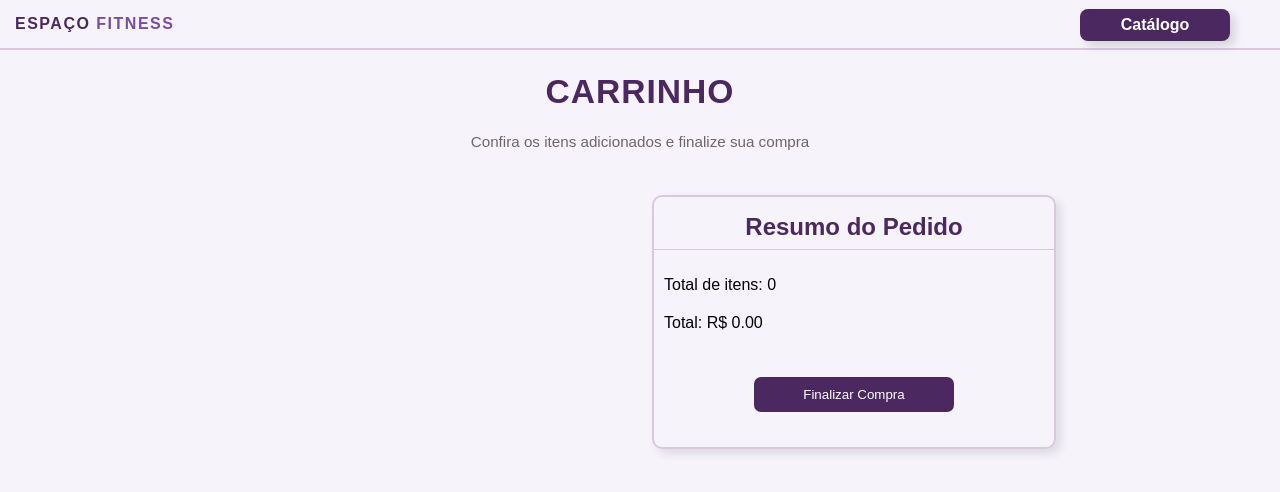
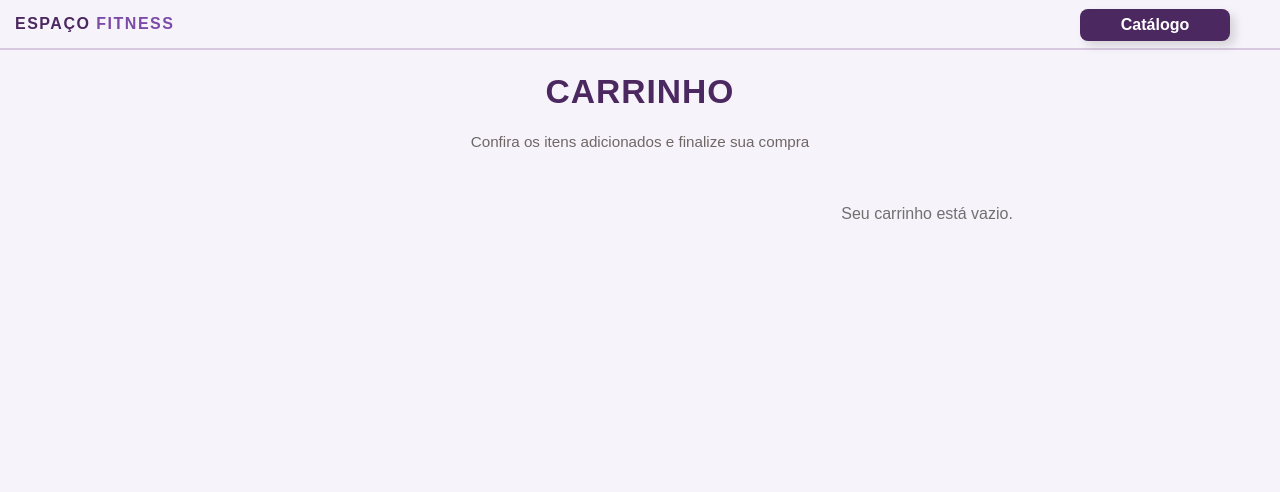
Before and after one commit to elisa-ranikelly/espaco-fitness, a React (Vite) app: page /carrinho in a window 1280 px wide. Shown: the top 492 px of the page. Built offline with nearby package versions, Linux system fonts and the light colour scheme.

Commit message:
fix: correção da tela de carrinho

```diff
--- a/src/pages/Carrinho.jsx
+++ b/src/pages/Carrinho.jsx
@@ -61,7 +61,7 @@ function Carrinho(){
                         );
                     })}
                 </div>
-
+                {carrinho.length > 0 ? (
                     <div className="detalhes-compra">
                         <h1>Resumo do Pedido</h1>
                         <p>Total de itens: {quantProdutos}</p>
@@ -69,6 +69,9 @@ function Carrinho(){
 
                         <button className="btn-finalizar" onClick={finalizarCompra}>{compra ? "Finalizando..." : "Finalizar Compra"}</button>
                     </div>
+                ) : (
+                    <p className="msg-nao-encontrado">Seu carrinho está vazio.</p>
+            )}
             </div>
         </div>
     );
```
Lines whose indentation alone changed are shown as unchanged.
